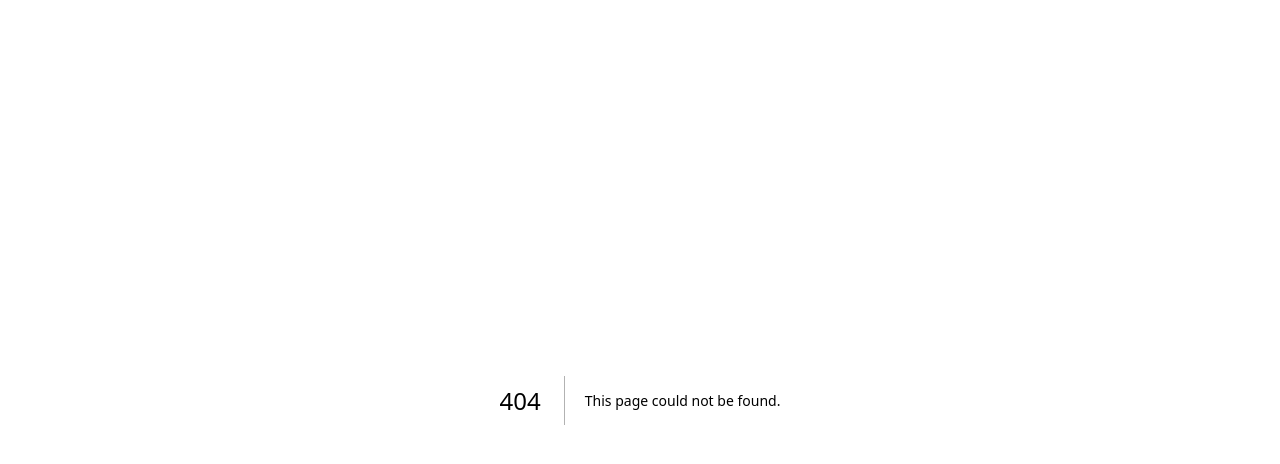
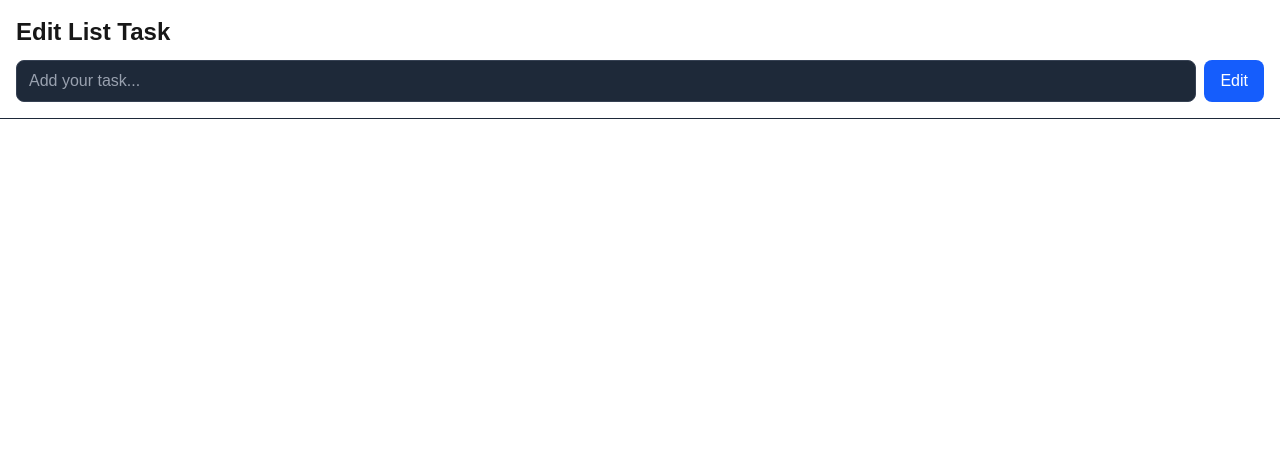
Before and after one commit to beingharisali/full-stack-project-next, a Next.js app: page /1 in a window 1280 px wide. Before the commit this address had no page. Shown: the top 464 px of the page. Built offline with nearby package versions, Linux system fonts and the light colour scheme; no server answers.

Commit message:
integrated complete API

```diff
--- /dev/null
+++ b/app/[id]/page.jsx
@@ -0,0 +1,60 @@
+"use client";
+import axios from "axios";
+import { useParams, useRouter } from "next/navigation";
+import React, { useEffect, useState } from "react";
+
+function page() {
+  const [taskToBeDone, setTaskToBeDone] = useState("");
+  const params = useParams();
+  const router = useRouter();
+  console.log(params.id);
+  function handleChange(e) {
+    // const { name, value } = e.target;
+    // setTaskToBeDone({
+    //   ...taskToBeDone,
+    //   [name]: value,
+    // });
+    setTaskToBeDone(e.target.value);
+    console.log(e.target.value);
+  }
+  async function submitHandler(e) {
+    e.preventDefault();
+    const data = await axios.patch(`http://localhost:5000/tasks/${params.id}`, {
+      taskToBeDone,
+    });
+    console.log(data);
+    router.push("/");
+  }
+  useEffect(() => {
+    async function fetchSingleTask() {
+      const data = await axios.get(`http://localhost:5000/tasks/${params.id}`);
+      console.log(data.data.task);
+      setTaskToBeDone(data.data.task.taskToBeDone);
+    }
+    fetchSingleTask();
+  }, []);
+  return (
+    <div className="p-4 border-b border-gray-800">
+      <h1 className="text-2xl font-bold mb-3">Edit List Task</h1>
+      <form className="flex gap-2" onSubmit={submitHandler}>
+        <input
+          type="text"
+          name="taskToBeDone"
+          id="taskToBeDone"
+          placeholder="Add your task..."
+          value={taskToBeDone}
+          onChange={handleChange}
+          className="flex-1 px-3 py-2 rounded-lg bg-gray-800 text-white placeholder-gray-400 border border-gray-700 focus:outline-none focus:ring-2 focus:ring-blue-500"
+        />
+        <button
+          type="submit"
+          className="px-4 py-2 bg-blue-600 text-white rounded-lg hover:bg-blue-800 transition delay-150 duration-300 hover:scale-110 hover:-translate-y-1 "
+        >
+          Edit
+        </button>
+      </form>
+    </div>
+  );
+}
+
+export default page;
--- a/app/page.js
+++ b/app/page.js
@@ -1,21 +1,22 @@
 "use client";
-
 import axios from "axios";
+import { useRouter } from "next/navigation";
 import { useEffect, useState } from "react";
 
 export default function Home() {
   const [todos, setTodos] = useState([]);
-  const [editId, setEditId] = useState(null);
-  const [input, setInput] = useState({ todo: "" });
+  const [taskToBeDone, setTaskToBeDone] = useState("");
+
+  const router = useRouter();
 
   async function fetchData() {
     try {
-      const data = await axios.get("backend api");
+      const data = await axios.get("http://localhost:5000/tasks");
       if (data.statusText !== "OK") {
         throw new Error("Data not fetched");
       }
-      setTodos(data.data);
-      console.log(data);
+      setTodos(data.data.tasks);
+      console.log("data", data.data.tasks);
     } catch {
       (err) => console.log(err);
     }
@@ -26,35 +27,30 @@ export default function Home() {
   }, []);
 
   function handleChange(e) {
-    const { name, value } = e.target;
-    setInput({
-      ...input,
-      [name]: value,
-    });
+    // const { name, value } = e.target;
+    // setTaskToBeDone({
+    //   ...taskToBeDone,
+    //   [name]: value,
+    // });
+    setTaskToBeDone(e.target.value);
+    console.log(e.target.value);
   }
 
-  async function handleSubmitEdit(e) {
+  async function handleSubmit(e) {
     e.preventDefault();
 
     try {
-      if (editId) {
-        const res = await axios.post(`backend api/${editId}`, input);
-        if (res.statusText !== "OK") {
-          throw new Error("Data not sent");
-        }
-        console.log(res);
-      } else {
-        const res = await axios.post("backend api", input);
-        if (res.statusText !== "OK") {
-          throw new Error("Data not sent");
-        }
-        console.log(res);
+      const res = await axios.post("http://localhost:5000/create", {
+        taskToBeDone,
+      });
+      console.log("res", res);
+      if (res.statusText !== "OK") {
+        throw new Error("Data not sent");
       }
     } catch {
       (err) => console.log(err);
     } finally {
-      setInput({ todo: "" });
-      setEditId(null);
+      setTaskToBeDone("");
       fetchData();
     }
 
@@ -67,7 +63,7 @@ export default function Home() {
 
   async function handleDelete(id) {
     try {
-      const res = await axios.delete(`backend api /${id}`);
+      const res = await axios.delete(`http://localhost:5000/tasks/${id}`);
       console.log(res);
       fetchData();
     } catch {
@@ -75,23 +71,18 @@ export default function Home() {
     }
   }
 
-  async function handleEdit(val) {
-    setInput({ todo: val.todo });
-    setEditId(val._id);
-  }
-
   return (
     <div className="font-sans min-h-screen bg-black text-white flex items-center justify-center p-6 ">
       <main className="w-full max-w-lg h-[600px] flex flex-col bg-black border border-gray-800 rounded-lg ">
         <div className="p-4 border-b border-gray-800">
           <h1 className="text-2xl font-bold mb-3">To-Do List</h1>
-          <form onSubmit={handleSubmitEdit} className="flex gap-2">
+          <form onSubmit={handleSubmit} className="flex gap-2">
             <input
               type="text"
-              name="todo"
-              id="todo"
+              name="taskToBeDone"
+              id="taskToBeDone"
               placeholder="Add your task..."
-              value={input.todo}
+              value={taskToBeDone}
               onChange={handleChange}
               className="flex-1 px-3 py-2 rounded-lg bg-gray-800 text-white placeholder-gray-400 border border-gray-700 focus:outline-none focus:ring-2 focus:ring-blue-500"
             />
@@ -99,7 +90,7 @@ export default function Home() {
               type="submit"
               className="px-4 py-2 bg-blue-600 text-white rounded-lg hover:bg-blue-800 transition delay-150 duration-300 hover:scale-110 hover:-translate-y-1 "
             >
-              {editId ? "Update" : "Add"}
+              Add
             </button>
           </form>
         </div>
@@ -111,11 +102,11 @@ export default function Home() {
                 key={i}
                 className="flex items-center justify-between bg-gray-900 px-3 py-2 rounded-lg hover:bg-blue-800 transition delay-0 duration-300 hover:scale-105 hover:-translate-y-1 "
               >
-                <span>{val.todo}</span>
+                <span>{val.taskToBeDone}</span>
                 <div className="flex gap-2">
                   <button
                     className="px-2 py-1 text-sm bg-yellow-500 text-black rounded hover:bg-yellow-600 transition"
-                    onClick={() => handleEdit(val)}
+                    onClick={() => router.push(`${val._id}`)}
                   >
                     Edit
                   </button>
--- a/app/test.jsx
+++ /dev/null
@@ -1,11 +0,0 @@
-import React from "react";
-
-function Test() {
-  return (
-    <div>
-      <h1>Hello test</h1>
-    </div>
-  );
-}
-
-export default Test;
```
Also changed, not shown: 1 other file (tests, documents, lock files or other folders).
